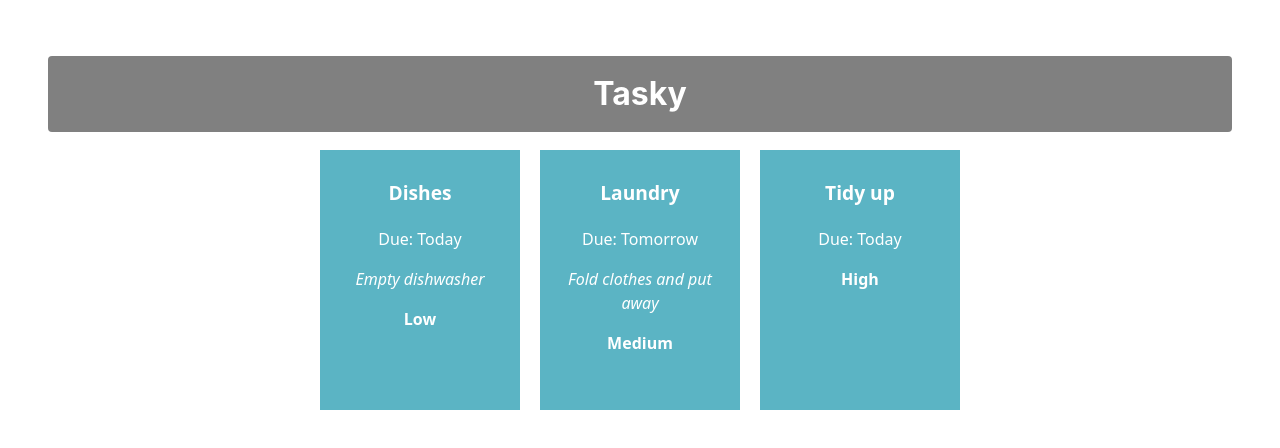
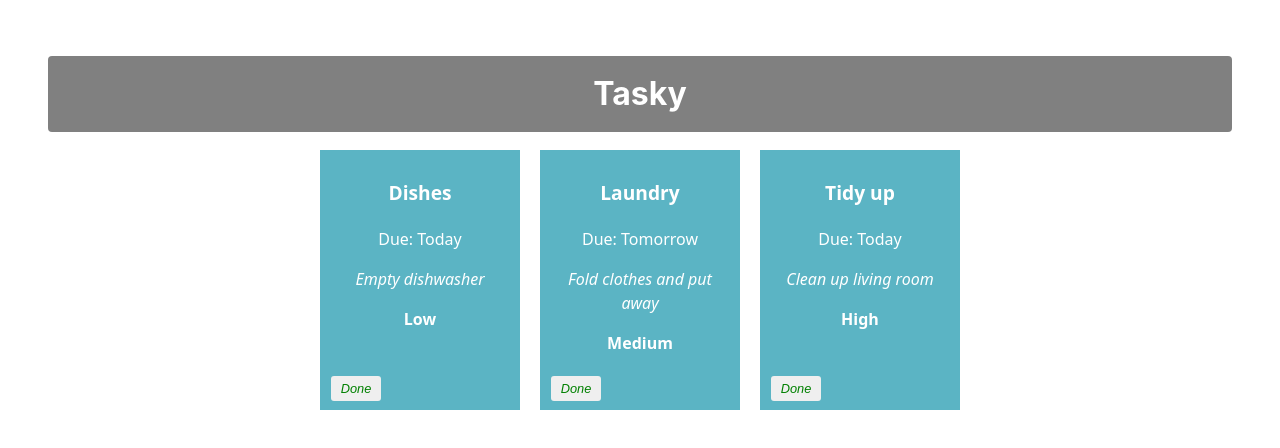
Before and after one commit to KingKorko/react-basics-labs, a React (Vite) app in the folder lab1/: page / in a window 1280 px wide. Shown: the top 448 px of the page. Built offline with nearby package versions, Linux system fonts and the light colour scheme.

Commit message:
Mark task as done

```diff
--- a/lab1/src/App.css
+++ b/lab1/src/App.css
@@ -48,3 +48,20 @@
 .priority {
   font-weight: bold;
 }
+
+button {
+  border: none;
+  border-radius: 3px;
+  font-style: italic;
+  font-size: 0.8em;
+  margin: 4px 6px;
+  width: 50px;
+  height: 25px;
+}
+
+.doneButton {
+  position: absolute;
+  bottom: 5px;
+  left: 5px;
+  color: green;
+}
--- a/lab1/src/App.jsx
+++ b/lab1/src/App.jsx
@@ -5,25 +5,33 @@
 function App() {
   const [ taskState, setTaskState ] = useState({
     tasks: [
-      { id: 1, title:"Dishes", description: "Empty dishwasher", deadline: "Today", priority: "Low" },
-      { id: 2, title: "Laundry", description: "Fold clothes and put away", deadline: "Tomorrow", priority: "Medium" },
-      { id: 3, title: "Tidy up", deadline: "Today", priority: "High" }
+      { id: 1, title:"Dishes", description: "Empty dishwasher", deadline: "Today", priority: "Low", done: false },
+      { id: 2, title: "Laundry", description: "Fold clothes and put away", deadline: "Tomorrow", priority: "Medium", done: false },
+      { id: 3, title: "Tidy up", description: "Clean up living room", deadline: "Today", priority: "High", done: false }
     ]
   });
+
+  const doneHandler = (taskIndex) => {
+    const tasks = [...taskState.tasks];
+    tasks[taskIndex].done = !tasks[taskIndex].done;
+    setTaskState({ tasks });
+    console.log(`${taskIndex} ${tasks[taskIndex].done}`);
+  };
 
   return (
     <div className="container">
       <h1>Tasky</h1>
-       {taskState.tasks.map((task) => (
+      {taskState.tasks.map((task, index) => (
         <Task
+          key={task.id}
           title={task.title}
           description={task.description}
           deadline={task.deadline}
           priority={task.priority}
-      key={task.id}
+          done={task.done}
+          markDone={() => doneHandler(index)}
         />
       ))}
-
     </div>
   );
 }
--- a/lab1/src/components/Task.jsx
+++ b/lab1/src/components/Task.jsx
@@ -1,17 +1,18 @@
 import React from 'react';
 
 const Task = (props) => {
+  return (
+    <div className="card" style={{backgroundColor: props.done ? 'lightgrey' : '#5bb4c4'}}>
+      <p className="title">{props.title}</p>
+      <p>Due: {props.deadline}</p>
+      <p className="description">{props.description}</p>
+      <p className="priority">{props.priority}</p>
 
- return (
-        <div className="card">
-            <p className="title">{props.title}</p>
-            <p>Due: {props.deadline}</p>
-            <p className="description">{props.description}</p>
-            <p className="priority">{props.priority}</p>
-        </div>
-    )
+      <button onClick={props.markDone} className="doneButton">
+        {props.done ? "Undo" : "Done"}
+      </button>
+    </div>
+  );
 }
 
-
-
 export default Task;
```
Lines whose indentation alone changed are shown as unchanged.
